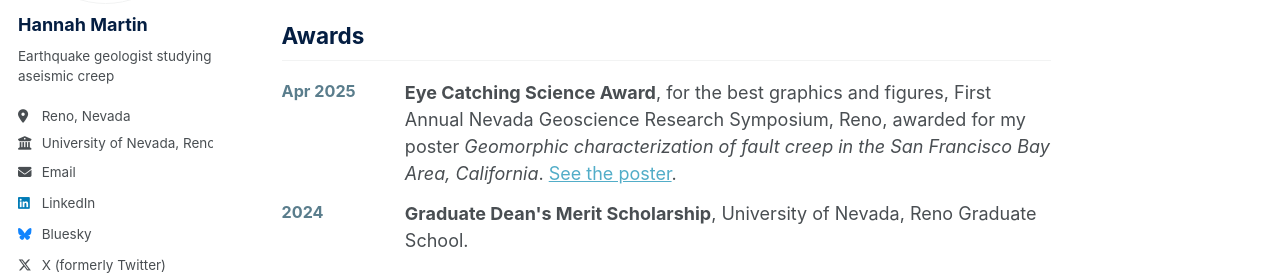
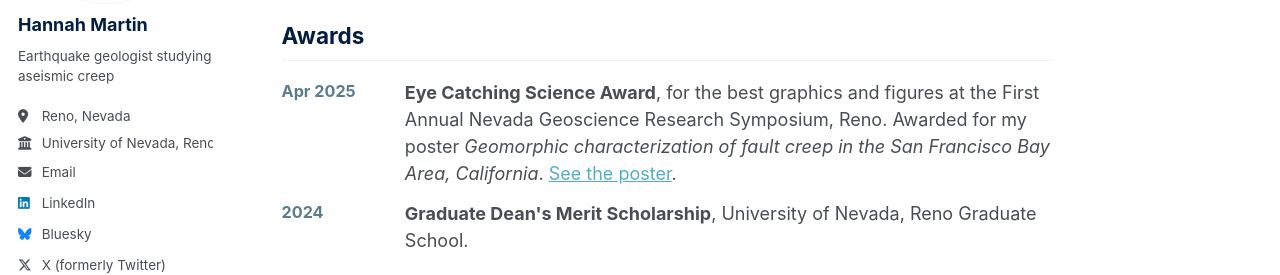
Before and after one commit to HannahMartinGeology/hannahmartingeology.github.io, a Jekyll site: the page built from _pages/about.md, in a window 1280 px wide and 900 px high, scrolled down 1142 px. Shown: the part 272-547 px from the top of the window. Built offline with Jekyll 4.4.1, drawn with Linux system fonts in a browser that asks for light colours; a style sheet for code colours, icons or effects is not loaded.

Commit message:
Tidy award wording
Co-Authored-By: Claude Opus 5.5 (1M context) <noreply@anthropic.com>
Claude-Session: https://claude.ai/code/session_01DgkcoPr1qNd1CjQ2i3f6tK

```diff
--- a/_data/awards.yml
+++ b/_data/awards.yml
@@ -4,7 +4,7 @@
 #   detail: optional, where it was awarded and what for (Markdown links allowed)
 - when: "Apr 2025"
   title: "Eye Catching Science Award"
-  detail: "for the best graphics and figures, First Annual Nevada Geoscience Research Symposium, Reno, awarded for my poster *Geomorphic characterization of fault creep in the San Francisco Bay Area, California*. [See the poster](/talks/2025-nevada-geoscience-symposium)."
+  detail: "for the best graphics and figures at the First Annual Nevada Geoscience Research Symposium, Reno. Awarded for my poster *Geomorphic characterization of fault creep in the San Francisco Bay Area, California*. [See the poster](/talks/2025-nevada-geoscience-symposium)."
 - when: "2024"
   title: "Graduate Dean's Merit Scholarship"
   detail: "University of Nevada, Reno Graduate School."
```
